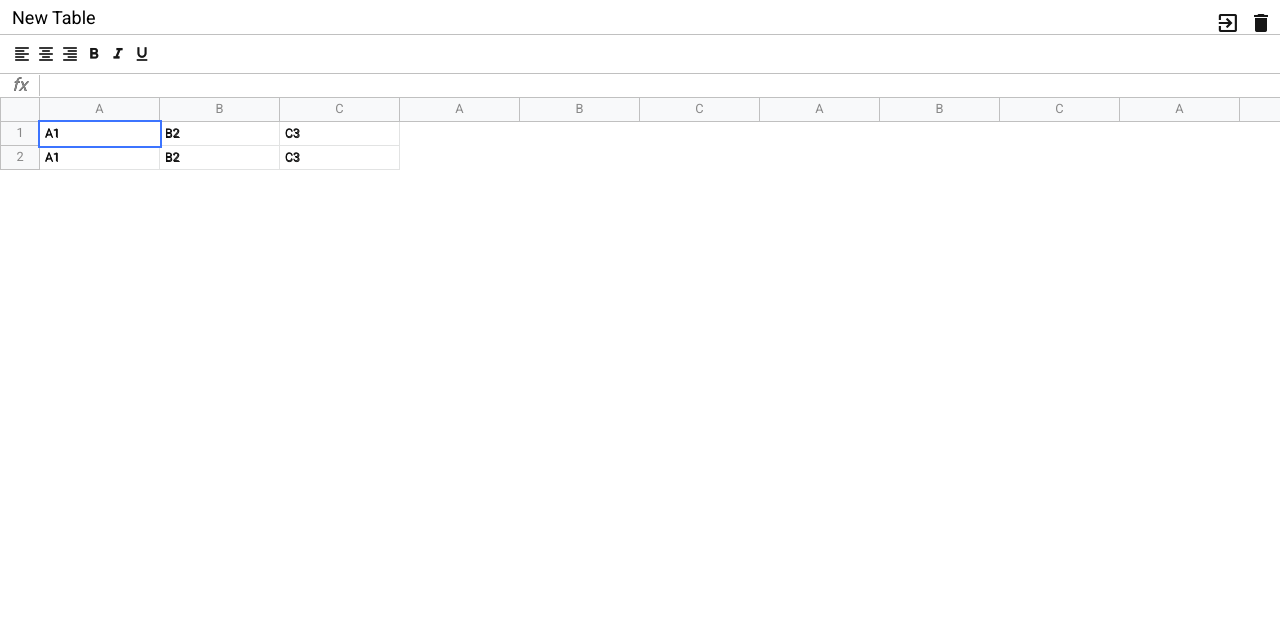
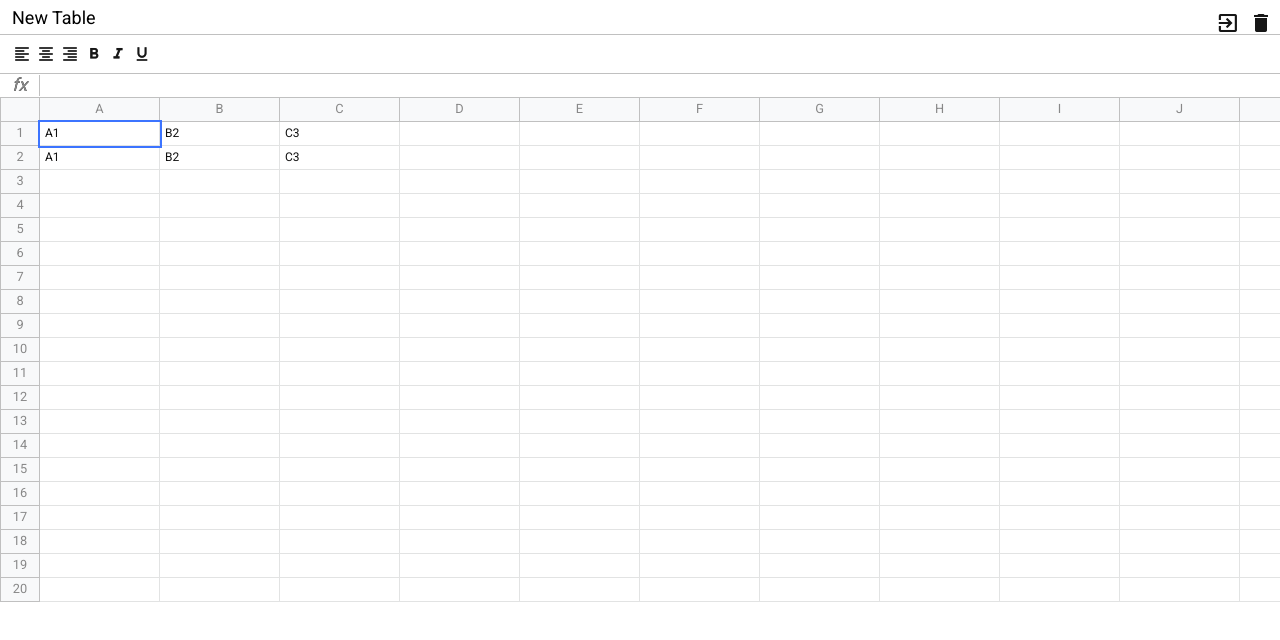
Before and after one commit to MatevosyanDavid/excel, a website built with webpack: page src/assets/excel.html in a window 1280 px wide. Built offline with nearby package versions, Linux system fonts and the light colour scheme.

Commit message:
finish place framevork functional

```diff
--- a/src/assets/excel.html
+++ b/src/assets/excel.html
@@ -83,9 +83,9 @@
       <div class="row">
         <div class="row-info">1</div>
         <div class="row-data">
-          <div class="cell selected" contenteditable="">A1</div>
+          <div class="cell selected" contenteditable>A1</div>
           <div class="cell" contenteditable>B2</div>
-          <div class="cell" contenteditable="">C3</div>
+          <div class="cell" contenteditable>C3</div>
         </div>
       </div>
       <div class="row">
--- a/src/components/excel/Excel.js
+++ b/src/components/excel/Excel.js
@@ -11,9 +11,9 @@ export default class Excel {
     this.components = this.components.map(Component => {
       const el = $.create('div', Component.className);
       const component = new Component(el);
-      if (component.name) {
-        window['c' + component.name] = component;
-      }
+      // if (component.name) {
+      //   window['c' + component.name] = component;
+      // }
       el.html(component.toHTML());
       root.append(el);
       return component;
--- a/src/components/table/Table.js
+++ b/src/components/table/Table.js
@@ -1,61 +1,10 @@
 import ExcelComponent from 'src/core/ExcelComponent';
+import { createTable } from './tableTemplate';
 
 export default class Table extends ExcelComponent {
   static className = 'excel_table';
 
   toHTML() {
-    return (`
-      <div class="row">
-        <div class="row-info"></div>
-        <div class="row-data">
-          <div class="column">A</div>
-          <div class="column">B</div>
-          <div class="column">C</div>
-          <div class="column">A</div>
-          <div class="column">B</div>
-          <div class="column">C</div>
-          <div class="column">A</div>
-          <div class="column">B</div>
-          <div class="column">C</div>
-          <div class="column">A</div>
-          <div class="column">B</div>
-          <div class="column">C</div>
-          <div class="column">A</div>
-          <div class="column">B</div>
-          <div class="column">C</div>
-          <div class="column">A</div>
-          <div class="column">B</div>
-          <div class="column">C</div>
-          <div class="column">A</div>
-          <div class="column">B</div>
-          <div class="column">C</div>
-          <div class="column">A</div>
-          <div class="column">B</div>
-          <div class="column">C</div>
-          <div class="column">A</div>
-          <div class="column">B</div>
-          <div class="column">C</div>
-          <div class="column">A</div>
-          <div class="column">B</div>
-          <div class="column">C</div>
-        </div>
-      </div>
-      <div class="row">
-        <div class="row-info">1</div>
-        <div class="row-data">
-          <div class="cell selected" contenteditable="">A1</div>
-          <div class="cell" contenteditable>B2</div>
-          <div class="cell" contenteditable="">C3</div>
-        </div>
-      </div>
-      <div class="row">
-        <div class="row-info">2</div>
-        <div class="row-data">
-          <div class="cell">A1</div>
-          <div class="cell">B2</div>
-          <div class="cell">C3</div>
-        </div>
-      </div>
-    `);
+    return createTable(20);
   }
 }
--- /dev/null
+++ b/src/components/table/tableTemplate.js
@@ -0,0 +1,54 @@
+const codes = {
+  A: 65,
+  Z: 90,
+  getColsCount() {
+    return this.Z - this.A + 1;
+  },
+};
+
+function toCell() {
+  return (`
+    <div class="cell" contenteditable></div>
+  `);
+}
+
+function toColumn(string) {
+  return (`
+    <div class="column">
+      ${string}
+    </div>
+  `);
+}
+
+function createRow(index, content) {
+  return (`
+    <div class="row">
+      <div class="row-info">
+        ${index}
+      </div>
+      <div class="row-data">
+        ${content }
+      </div>
+    </div>
+  `);
+}
+
+export function createTable(rowsCount = 15) {
+  const rows = [];
+
+  const cols = Array(codes.getColsCount()).fill('')
+    .map((_, i) => toColumn(String.fromCharCode(i + codes.A)))
+    .join('');
+
+  rows.push(createRow('', cols));
+
+
+  for (let i = 0; i < rowsCount; i++) {
+    const cels = Array(codes.getColsCount()).fill('')
+      .map(toCell)
+      .join('');
+    rows.push(createRow(i + 1, cels));
+    console.log(cels);
+  }
+  return rows.join('');
+}
--- a/src/components/toolbar/Toolbar.js
+++ b/src/components/toolbar/Toolbar.js
@@ -2,6 +2,13 @@ import ExcelComponent from 'src/core/ExcelComponent';
 
 export default class Toolbar extends ExcelComponent {
   static className = 'excel_toolbar';
+
+  constructor(root) {
+    super(root, {
+      name: 'Toolbar',
+      listeners: ['click'],
+    });
+  }
 
   toHTML() {
     return (`
@@ -25,4 +32,8 @@ export default class Toolbar extends ExcelComponent {
       </div>
     `);
   }
+
+  onClick(event) {
+    console.log(event.target);
+  }
 }
--- a/src/core/DOMListener.js
+++ b/src/core/DOMListener.js
@@ -15,14 +15,15 @@ export default class DOMListener {
       if (!this[method]) {
         throw new Error(`${method} is not implemented in ${this.name}`);
       }
-      this.root.on(listener, this[method].bind(this));
+      this[method] = this[method].bind(this);
+      this.root.on(listener, this[method]);
     });
   }
 
   removeDOMListeners() {
     this.listeners.forEach(listener => {
-      console.log(listener);
-      this.root.off(listener);
+      const method = getMethodName(listener);
+      this.root.off(listener, this[method]);
     });
   }
 }
--- a/src/core/Dom.js
+++ b/src/core/Dom.js
@@ -1,6 +1,5 @@
 class Dom {
   constructor(selector) {
-    this.listeners = {};
     this.el = typeof selector === 'string'
       ? document.querySelector(selector)
       : selector;
@@ -20,14 +19,11 @@ class Dom {
   }
 
   on(eventType, callback) {
-    this.listeners[eventType] = callback;
     this.el.addEventListener(eventType, callback);
   }
 
-  off(eventType) {
-    console.log(eventType);
-    console.log(this.el);
-    this.el.removeEventListener(eventType, this.listeners[eventType]);
+  off(eventType, callback) {
+    this.el.removeEventListener(eventType, callback);
   }
 
   append(node) {
```
Also changed, not shown: 1 other file.
